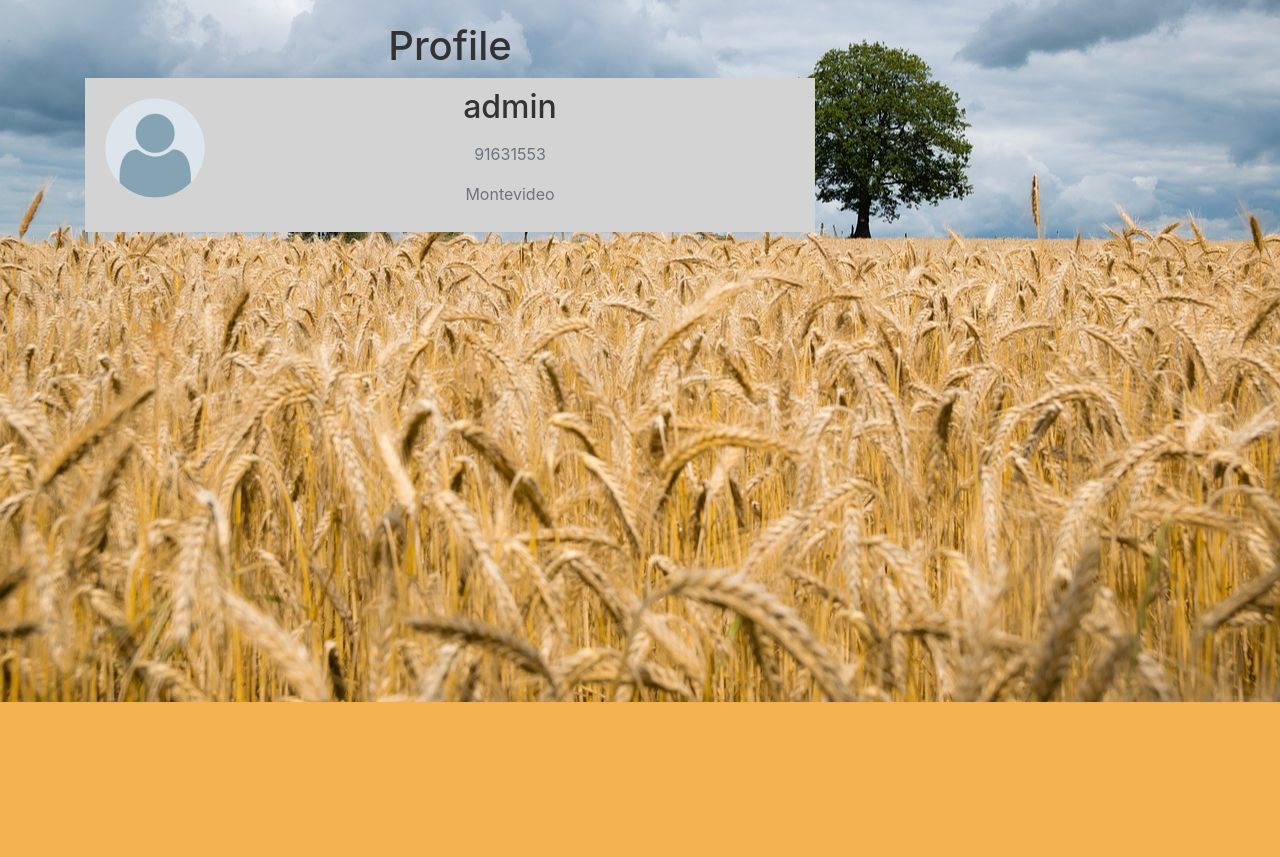
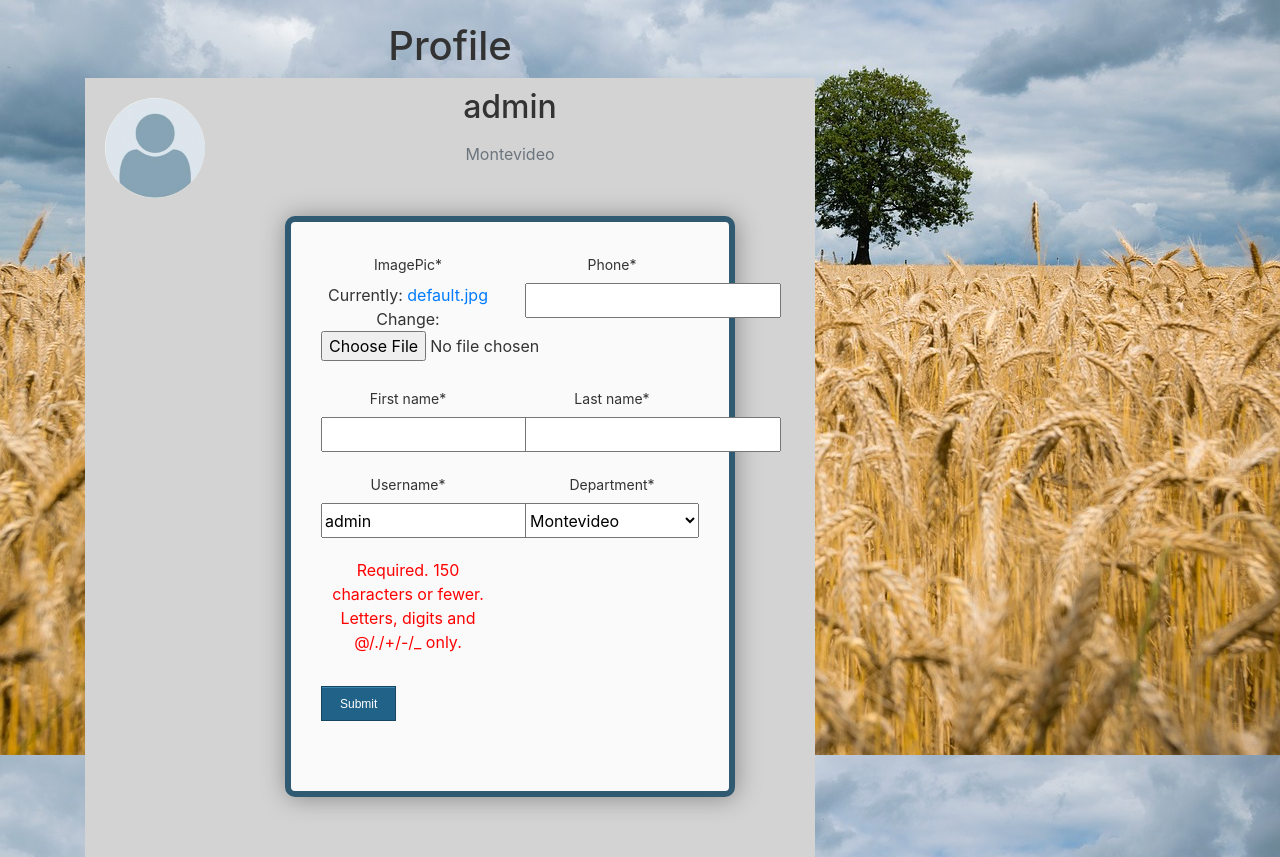
Before and after one commit to MaximilianoRisso/CodeArchitects, a Django app: page /profile/ in a window 1280 px wide. Shown: the part 98-955 px from the top of the page. Before the commit the page ends 800 px from the top, so only its background shows below. Run offline with Django 3.2, Linux system fonts and the light colour scheme; a user stored in the database is signed in; data comes from the database, SQL or seed files in the repository; some libraries are stand-ins or nearby versions.

Commit message:
profile minute picture done

```diff
--- a/src/delCampo/models.py
+++ b/src/delCampo/models.py
@@ -1,4 +1,4 @@
-from django.contrib.auth.forms import UserCreationForm
+from PIL import Image
 from django.contrib.auth.models import User
 from django.db import models
 
@@ -10,9 +10,15 @@ DEPARTMENT_CHOICES = [
 
 class Profile(models.Model):
     user = models.OneToOneField(User, on_delete=models.CASCADE)
-    image = models.ImageField(default='default.jpg', upload_to='profile_pics')
+    imagePic = models.ImageField(default='default.jpg', upload_to='profile_pics')
     phone = models.PositiveIntegerField(null=True)
     department = models.CharField(max_length=50, choices=DEPARTMENT_CHOICES, default='Montevideo')
 
     def __str__(self):
         return f'{self.user.username} Profile'
+
+    def save(self, **kwargs):
+        super().save()
+
+        img = Image.open(self.imagePic.path)
+        img.save(self.imagePic.path)
--- a/src/templates/profile.html
+++ b/src/templates/profile.html
@@ -5,15 +5,50 @@
          <h1> Profile </h1>
    <div class="content-section" style="background-color: lightgrey">
       <div style="padding: 10px" class="media">
-        <img class="rounded-circle account-img" src="{{ user.profile.image.url }}" style="width:120px; height: 120px; padding: 10px">
+        <img class="rounded-circle account-img" src="{{ user.profile.imagePic.url }}" style="width:120px; height: 120px; padding: 10px">
         <div style="text-align: center"  class="media-body">
           <h2 class="account-heading">  {{ user.username }}</h2>
           <p class="text-secondary">{{ user.email }}</p>
-             <p class="text-secondary">{{ user.profile.phone }}</p>
+             <p class="text-secondary">{{ user.profile.phone|stringformat:"+598d" }}</p>
              <p class="text-secondary">{{ user.first_name }}  {{ user.last_name }}</p>
              <p class="text-secondary">{{ user.profile.department }}</p>
+            <form method="POST">
+        {% csrf_token %}
+       {{ profile_update_form.errors }}
+            {{ user_update_form.errors }}
 
+                <fieldset class="form-group">
+            <div class="row" >
+                <div class="col-6">
+                   {{profile_update_form.imagePic|as_crispy_field}}
+                </div>
+                <div class="col-6">
+                   {{profile_update_form.phone|as_crispy_field}}
+                </div>
+            </div>
+            <div class="row">
+                <div class="col-6">
+                    {{ form.subject.errors }}
+                    {{ user_update_form.first_name|as_crispy_field }}
+                </div>
+                <div class="col-6">
+                    {{ form.subject.errors }}
+                    {{ user_update_form.last_name|as_crispy_field }}
+                </div>
+            </div>
+            <div class="row">
+                <div class="col-6">
+                    {{ user_update_form.username|as_crispy_field }}
 
+                </div>
+                <div class="col-6">
+                        {{profile_update_form.department|as_crispy_field}}
+                </div>
+            </div>
+        </fieldset>
+            <div class="form-group">
+                <input id="update_submit" name="update_submit" type="submit" value="Submit">
+            </div>
         </div>
       </div>
     </div>
--- a/src/users/forms.py
+++ b/src/users/forms.py
@@ -1,9 +1,9 @@
+from PIL import Image
 from django import forms
 from django.contrib.auth.models import User
 from django.contrib.auth.forms import UserCreationForm
 from django.core.exceptions import ValidationError
 from django.forms import ModelForm
-
 from delCampo.models import Profile
 
 DEPARTMENT_CHOICES = [
@@ -47,3 +47,29 @@ class UserProfileForm(ModelForm):
         department = forms.CharField(label='Department')
         phone = forms.IntegerField()
         fields = ('department', 'phone')
+
+
+class UserUpdateForm(forms.ModelForm):
+
+    first_name = forms.CharField()
+    last_name = forms.CharField()
+
+    class Meta:
+        model = User
+        fields = ['username', 'first_name', 'last_name']
+
+    def save(self, commit=True):
+
+        user = super().save(commit=False)
+        user.username = self.cleaned_data['username']
+        user.first_name = self.cleaned_data['first_name']
+        user.last_name = self.cleaned_data['last_name']
+        if commit:
+            user.save()
+        return user
+
+
+class ProfileUpdateForm(forms.ModelForm):
+    class Meta:
+        model = Profile
+        fields = ['imagePic', 'department', 'phone']
--- a/src/users/models.py
+++ b/src/users/models.py
@@ -10,5 +10,5 @@ class UserRegisterForm(UserCreationForm):
         "unique": "Email is already associated to an account1"
     })
 
-    name = models.CharField()
-    lastName = models.CharField()
+    first_name = models.CharField()
+    last_name = models.CharField()
--- a/src/users/views.py
+++ b/src/users/views.py
@@ -1,7 +1,7 @@
 from django.contrib.auth.decorators import login_required
 from django.shortcuts import render, redirect
 from django.contrib import messages
-from .forms import UserRegisterForm, UserProfileForm
+from .forms import UserRegisterForm, UserProfileForm, ProfileUpdateForm, UserUpdateForm
 from delCampo.models import Profile
 
 
@@ -25,5 +25,30 @@ def register(request):
     return render(request, 'register.html', {'form': form, 'profile_form': profile_form})
 
 
+@login_required
 def profile(request):
-    return render(request, 'profile.html')
+    if request.method == 'POST':
+        user_update_form = UserUpdateForm(request.POST, instance=request.user)
+        profile_update_form = ProfileUpdateForm(request.POST, request.FILES, instance=request.user.profile)
+        if user_update_form.is_valid() and profile_update_form.is_valid():
+            user = user_update_form.save()
+            request.user.profile = user.profile
+            request.user.profile.imagePic = profile_update_form.cleaned_data['imagePic']
+            request.user.profile.department = profile_update_form.cleaned_data['department']
+            request.user.profile.phone = profile_update_form.cleaned_data['phone']
+            request.user.profile.save()
+
+            profile_update_form.save()
+            messages.success(request, f'Your account has been updated!')
+            return redirect('/profile')
+
+    else:
+        user_update_form = UserUpdateForm(instance=request.user)
+        profile_update_form = ProfileUpdateForm(instance=request.user.profile)
+
+    context = {
+        'user_update_form': user_update_form,
+        'profile_update_form': profile_update_form
+    }
+
+    return render(request, 'profile.html', context)
```
Also changed, not shown: src/db.sqlite3, src/delCampo/migrations/0001_initial.py, src/media/default.jpg, src/media/profile_pics/default.jpg (deleted).
